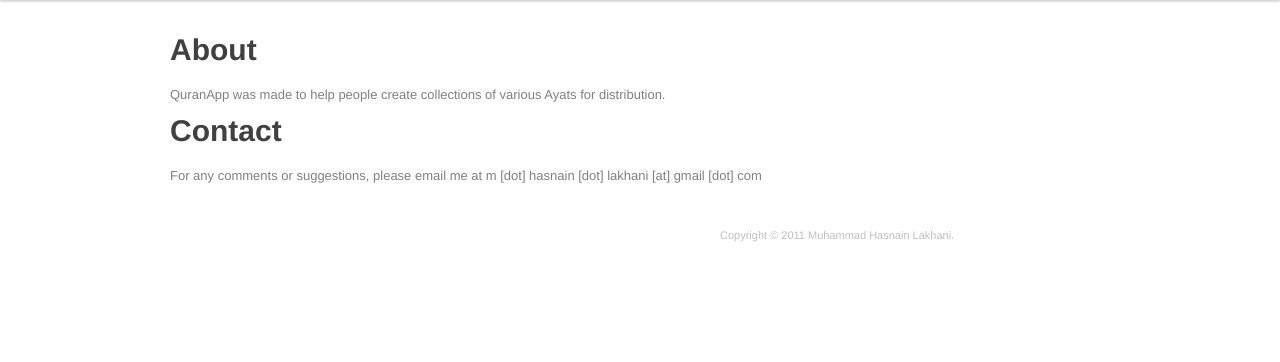
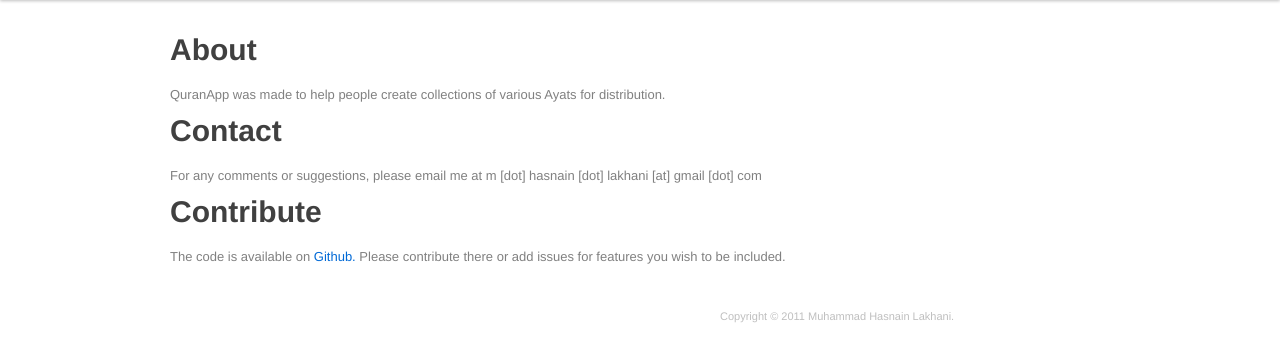
Before and after one commit to mhlakhani/quranapp, a Flask app: page /about in a window 1280 px wide. Shown: the part 40-402 px from the top of the page. Run offline with Flask 2, Linux system fonts and the light colour scheme; style sheets or scripts are compiled from the project's sources; parts of the project's set-up code (start-up, migrations or seed data) failed here and were passed over; some libraries are stand-ins or nearby versions.

Commit message:
Added link to github on about page.

```diff
--- a/quranapp/templates/about.html
+++ b/quranapp/templates/about.html
@@ -11,6 +11,8 @@
 	<p>QuranApp was made to help people create collections of various Ayats for distribution.</p>
     <h1>Contact</h1>
     <p>For any comments or suggestions, please email me at m [dot] hasnain [dot] lakhani [at] gmail [dot] com</p>
+    <h1>Contribute</h1>
+    <p>The code is available on <a href="https://github.com/mhlakhani/quranapp">Github.</a> Please contribute there or add issues for features you wish to be included.</p>
 </div>
 </div>
 {% endblock %}
```
